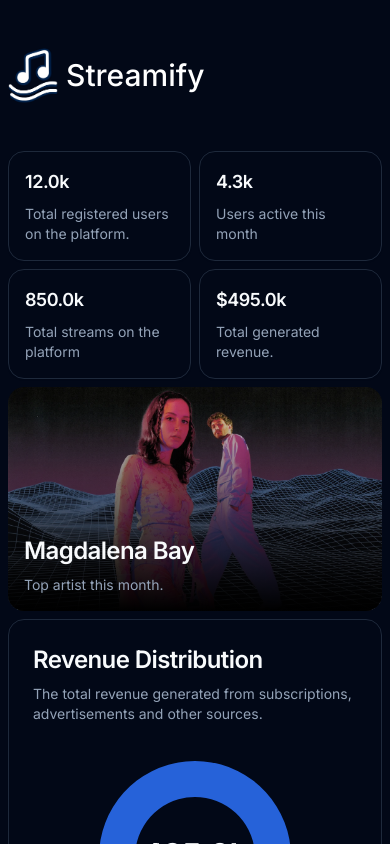
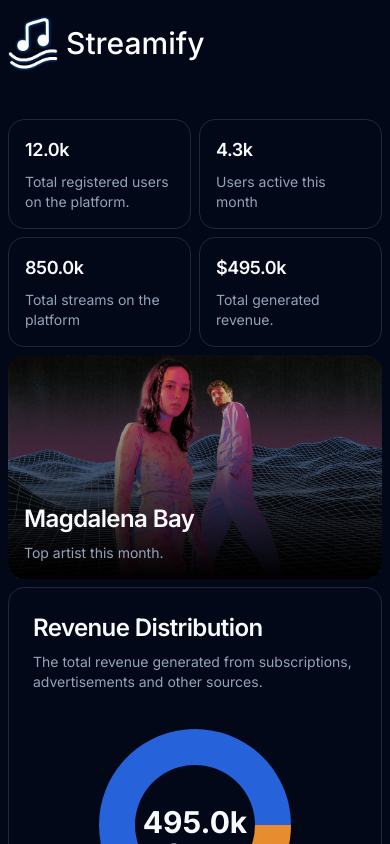
Before and after one commit to ferasahmad/streamify, a Next.js app: page / in a window 390 px wide. Shown: the top 844 px of the page. Built offline with nearby package versions, Linux system fonts and the light colour scheme.

Commit message:
change: layout minor css change

```diff
--- a/src/app/layout.tsx
+++ b/src/app/layout.tsx
@@ -32,7 +32,8 @@ export default function RootLayout({
 }
 
 const classes = {
-  header: "w-full lg:px-20 md:px-10 sm:px-4 px-2 pt-12 flex items-center",
+  header:
+    "w-full lg:px-20 md:px-10 sm:px-4 px-2 md:pt-12 pt-4 flex items-center",
   title: "ml-2 text-3xl text-white font-medium",
   content: "lg:px-20 md:px-10 sm:px-4 px-2 py-12",
 };
```
